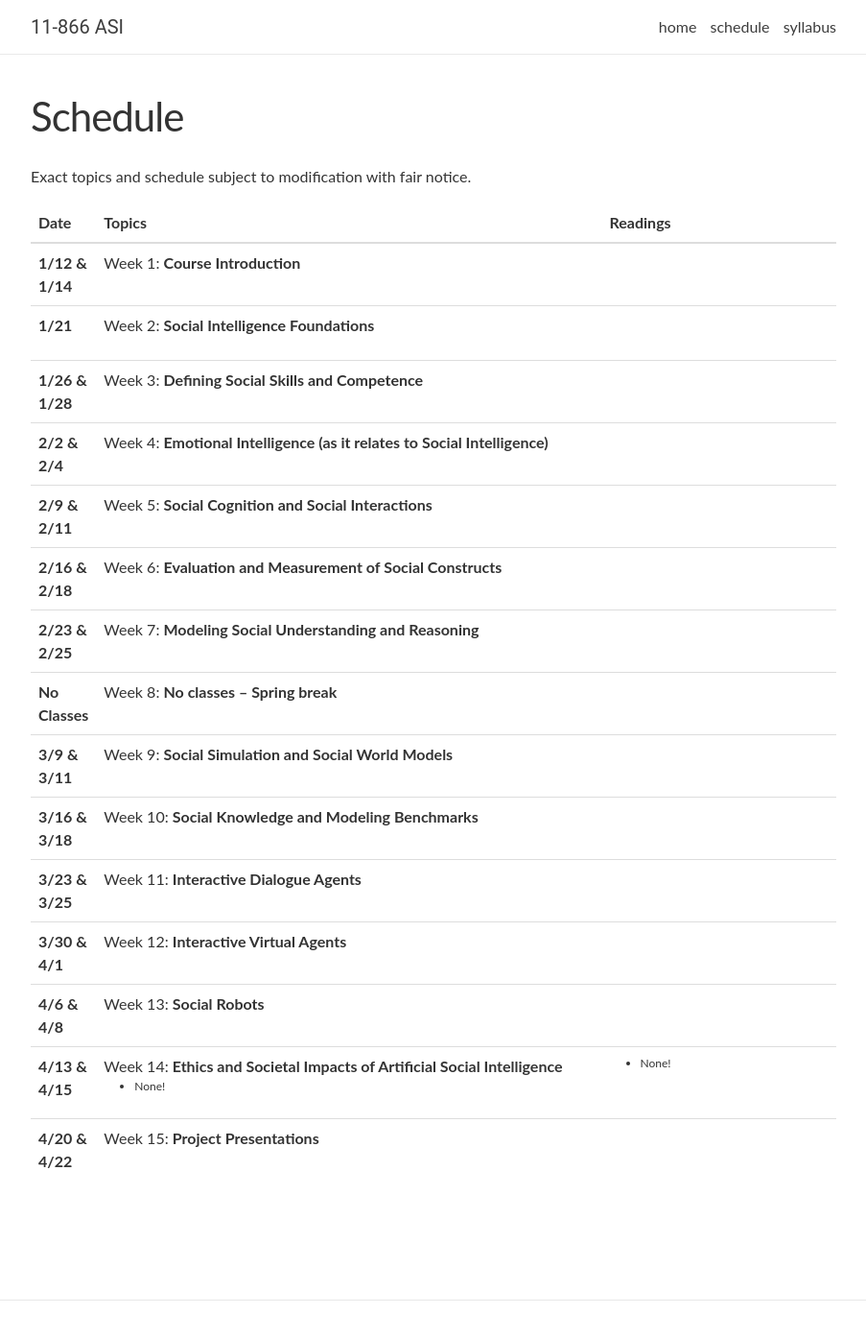
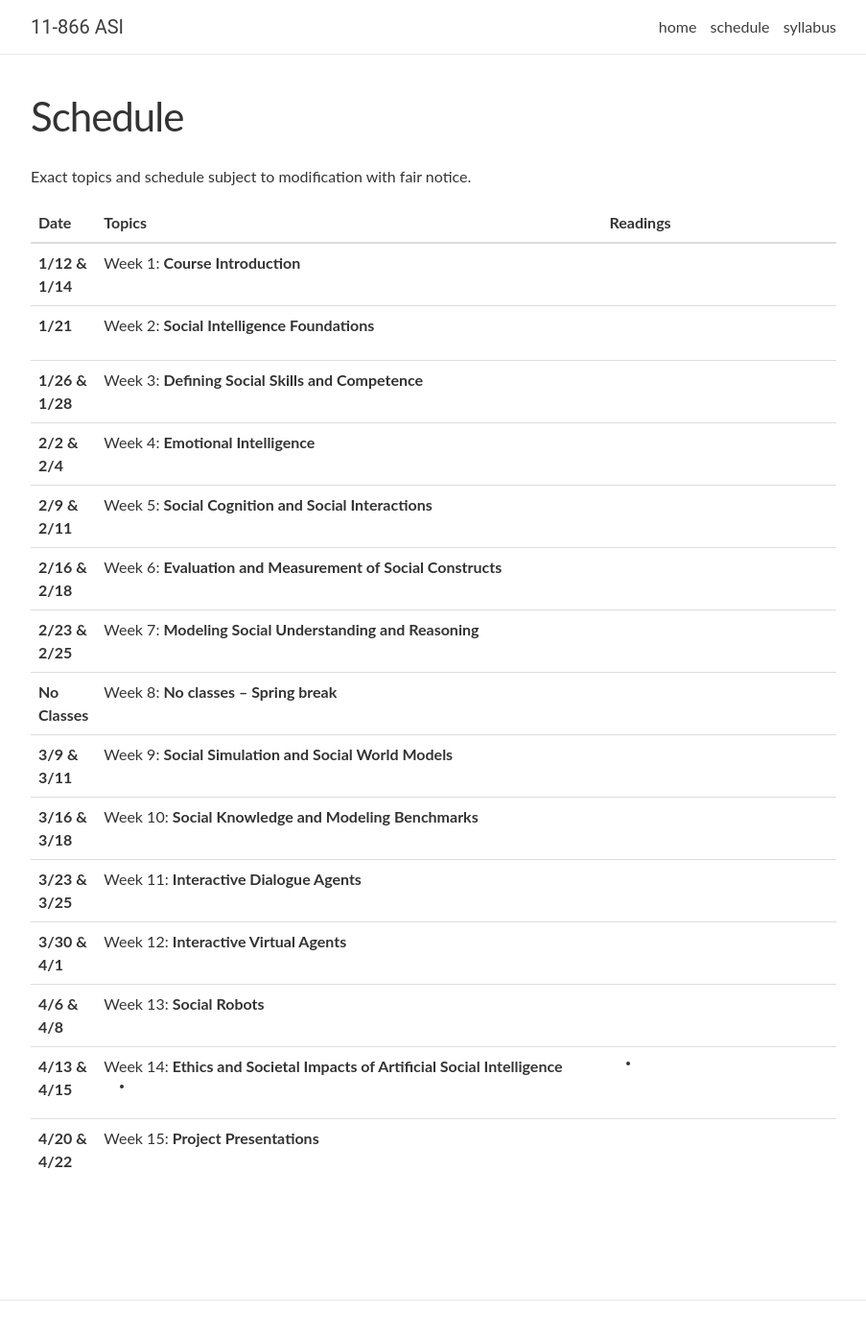
Before and after one commit to CMU-MultiComp-Lab/cmu-asi-course, a Jekyll site: the page built from spring2026/_pages/schedule.md, in a window 1280 px wide and 1400 px high. Shown: the top 1394 px of the window at 96% size, without its empty margins (188-1091 px from the left). Built offline with Jekyll 4.4.1, drawn with Linux system fonts in a browser that asks for light colours; nearby versions of some CDN libraries; comment, search, counter and statistics services are not loaded.

Commit message:
Update lectures_2026.yml

```diff
--- a/_data/lectures_2026.yml
+++ b/_data/lectures_2026.yml
@@ -22,7 +22,7 @@
 
 - date: 2/2 & 2/4
   title: >
-    Week 4: <strong>Emotional Intelligence (as it relates to Social Intelligence)</strong>
+    Week 4: <strong>Emotional Intelligence</strong>
   topics:
   readings:
 
@@ -84,9 +84,9 @@
   title: >
     Week 14: <strong>Ethics and Societal Impacts of Artificial Social Intelligence</strong>
   topics:
-    - None!
+    -
   readings:
-    - None!
+    -
 
 - date: 4/20 & 4/22
   title: >
```
